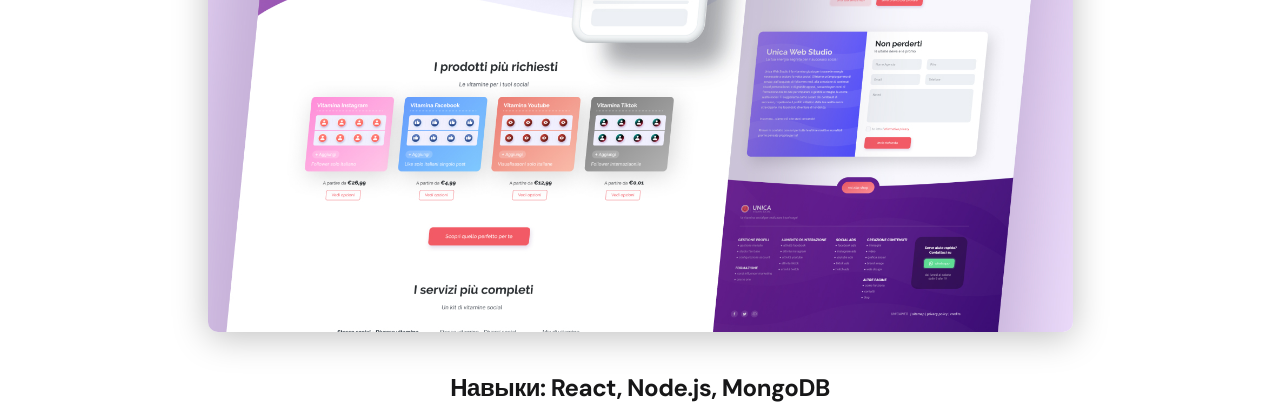
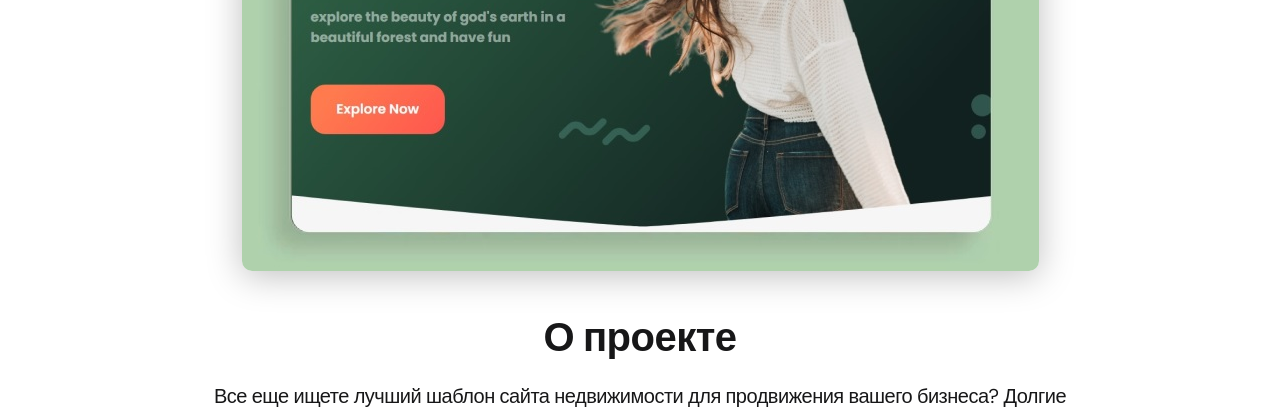
Before and after one commit to leoturrr/leoturrr.github.io, a plain HTML site: page progect5.html in a window 1280 px wide. Shown: the part 601-1014 px from the top of the page. Drawn offline with Linux system fonts and the light colour scheme.

Commit message:
Update progect5.html

```diff
--- a/progect5.html
+++ b/progect5.html
@@ -39,16 +39,24 @@
 
                 <h1 class="title-1">Landing</h1>
 
-                <img src="./img/projects/05-big.jpg" alt="" class="project-details__cover">
+            <img src="./img/projects/project1.jpg" alt="" class="project-details__cover">
+            <h2 class="title-2">О проекте</h2>
 
-                <div class="project-details__desc">
-                    <p>Навыки: React, Node.js, MongoDB</p>
-                </div>
-
-                <a href="#!" class="btn-outline">
-                    <img src="./img/icons/gitHub-black.svg" alt="">
+            <div class="project_descriiption">
+                <p class="p__oproecte">Все еще ищете лучший шаблон сайта недвижимости для продвижения
+                    вашего бизнеса? Долгие поиски окончены! Перед вами
+                    GoTrip, шаблон сайта , созданный с использованием  HTML, CSS и JavaScript. Он
+                    имеет адоптацию под мобильные устройства,
+                    профессиональную, практичную и элегантную концепцию веб-дизайна, которая может эффективно увеличить ваше
+                    присутствие в Интернете и открыть широкие возможности для вашего бизнеса.</p>
+            </div>
+            <div class="project-details__desc">
+                <p>Навыки: javaScript, HTML, CSS, Figma</p>
+            </div>
+            <a href="./GoTrip html - mobile/indexLading.html" class="btn-outline">
+                <img src="./img/icons/gitHub-black.svg" alt="">
                 открыть проект
-                </a>
+            </a>
 
             </div>
         </div>
```
